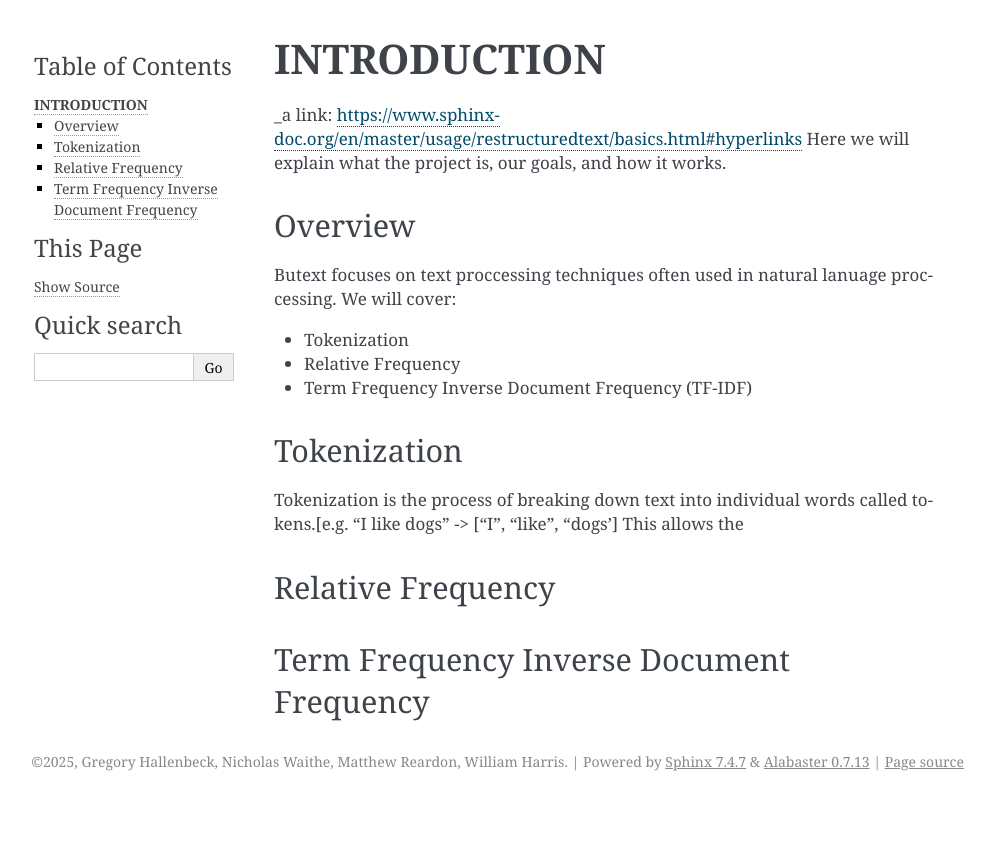
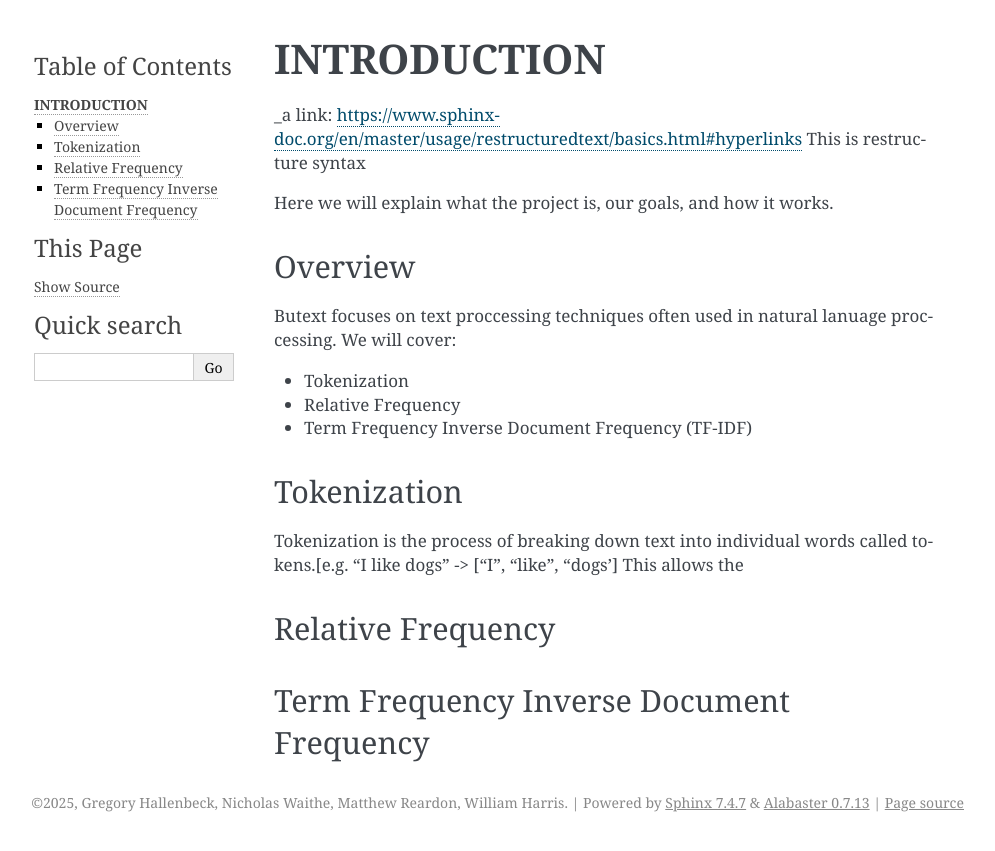
Before and after one commit to chipskiW/butext, a Sphinx documentation site: the page built from docs/intro.rst, in a window 1280 px wide. Shown: the top 851 px of the page, without its empty margins (146-1141 px from the left). Built offline with Sphinx 7.4.7, drawn with Linux system fonts in a browser that asks for light colours.

Commit message:
Update intro.rst
Signed-off-by: Nicholas  <nicholwaithe11@gmail.com>

```diff
--- a/docs/intro.rst
+++ b/docs/intro.rst
@@ -4,6 +4,8 @@
 
 
 _a link: https://www.sphinx-doc.org/en/master/usage/restructuredtext/basics.html#hyperlinks
+This is restructure syntax
+
 Here we will explain what the project is, our goals, and how it works.
 
 Overview
```
